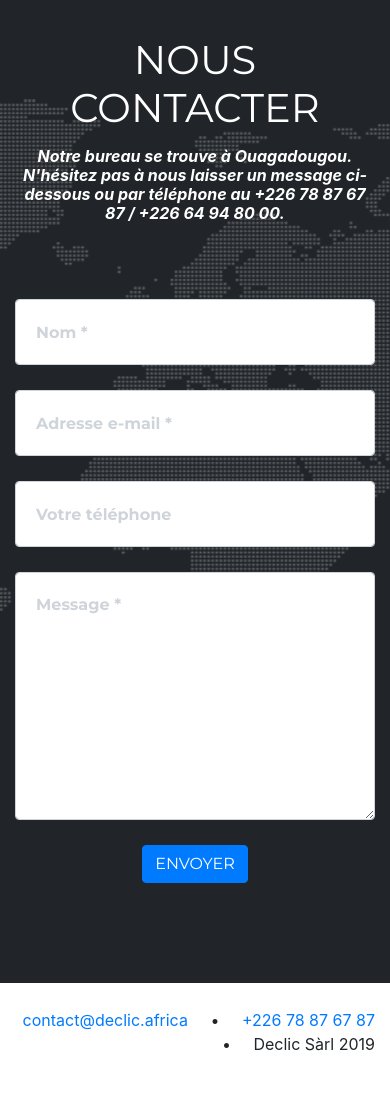
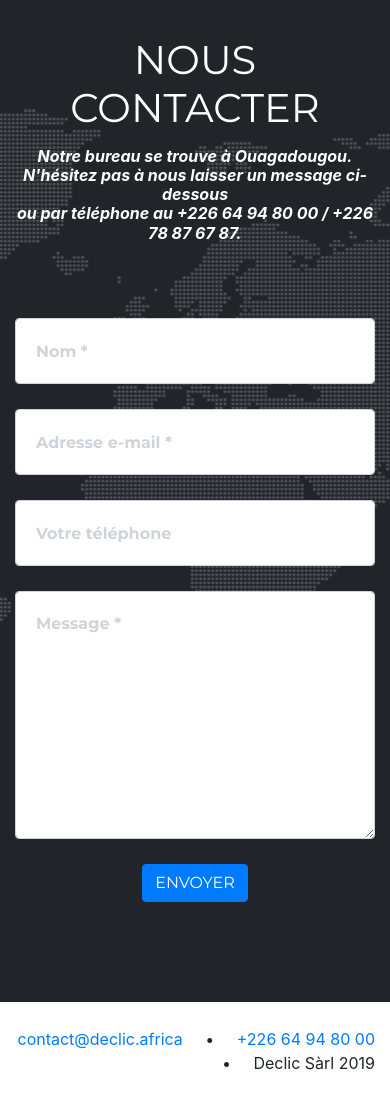
Before and after one commit to declic-africa/declic.africa, a website with bundled scripts: page index.html in a window 390 px wide. Shown: the part 4136-5236 px from the top of the page. Built offline with nearby package versions, Linux system fonts and the light colour scheme; a web font is replaced by a local one.

Commit message:
Update telephone number

```diff
--- a/index.html
+++ b/index.html
@@ -210,7 +210,8 @@ qui met sur les rails,
         <div class="row">
             <div class="col-lg-12 text-center">
                 <h2 class="section-heading text-uppercase">Nous contacter</h2>
-                <h3 class="section-subheading" style="color: #fff; font-weight: bold">Notre bureau se trouve à Ouagadougou. N'hésitez pas à nous laisser un message ci-dessous ou par téléphone au +226 78 87 67 87 / +226 64 94 80 00.</h3>
+                <h3 class="section-subheading" style="color: #fff; font-weight: bold">Notre bureau se trouve à Ouagadougou. N'hésitez pas à nous laisser un message ci-dessous
+                    <br/> ou par téléphone au +226 64 94 80 00 / +226 78 87 67 87.</h3>
             </div>
         </div>
         <div class="row">
@@ -281,7 +282,7 @@ qui met sur les rails,
             <div class="col-md-8" style="text-align: right">
                 <a href="mailto:contact@declic.africa">contact@declic.africa</a>
                 &nbsp; &nbsp; &bull; &nbsp; &nbsp;
-                <a href="tel:+22678876787">+226 78 87 67 87</a>
+                <a href="tel:+22678876787">+226 64 94 80 00</a>
                 &nbsp; &nbsp; &bull; &nbsp; &nbsp;
                 Declic Sàrl <span id="current-year"></span>
             </div>
```
